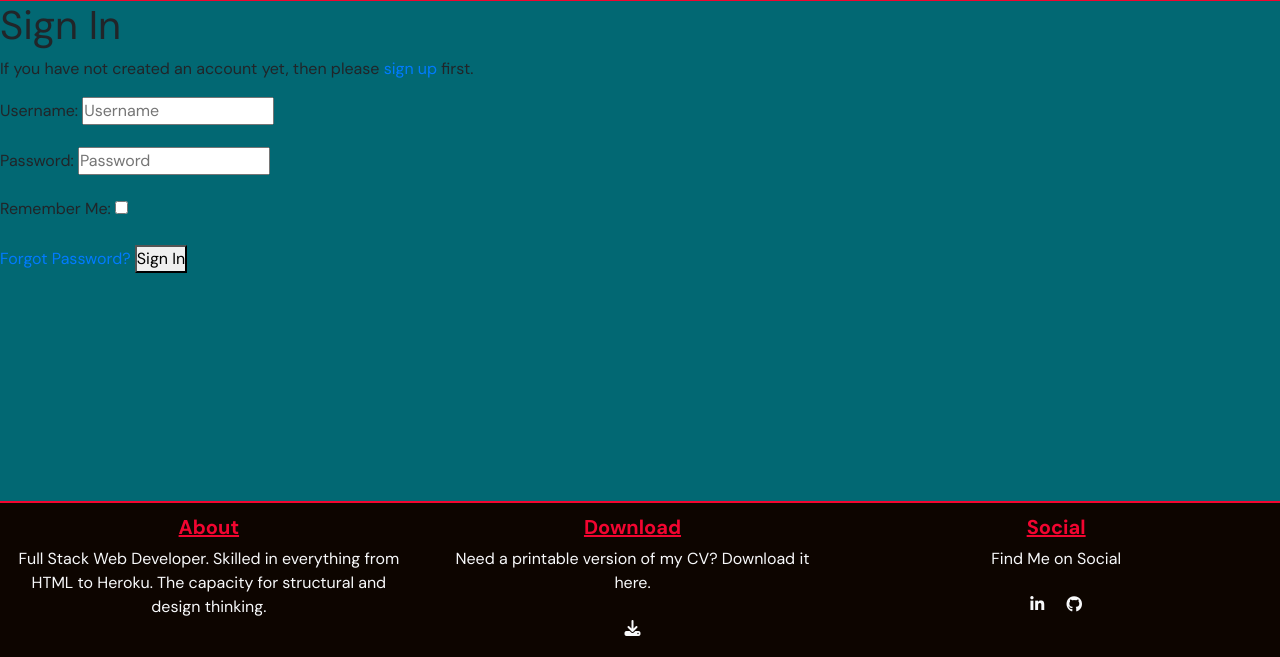
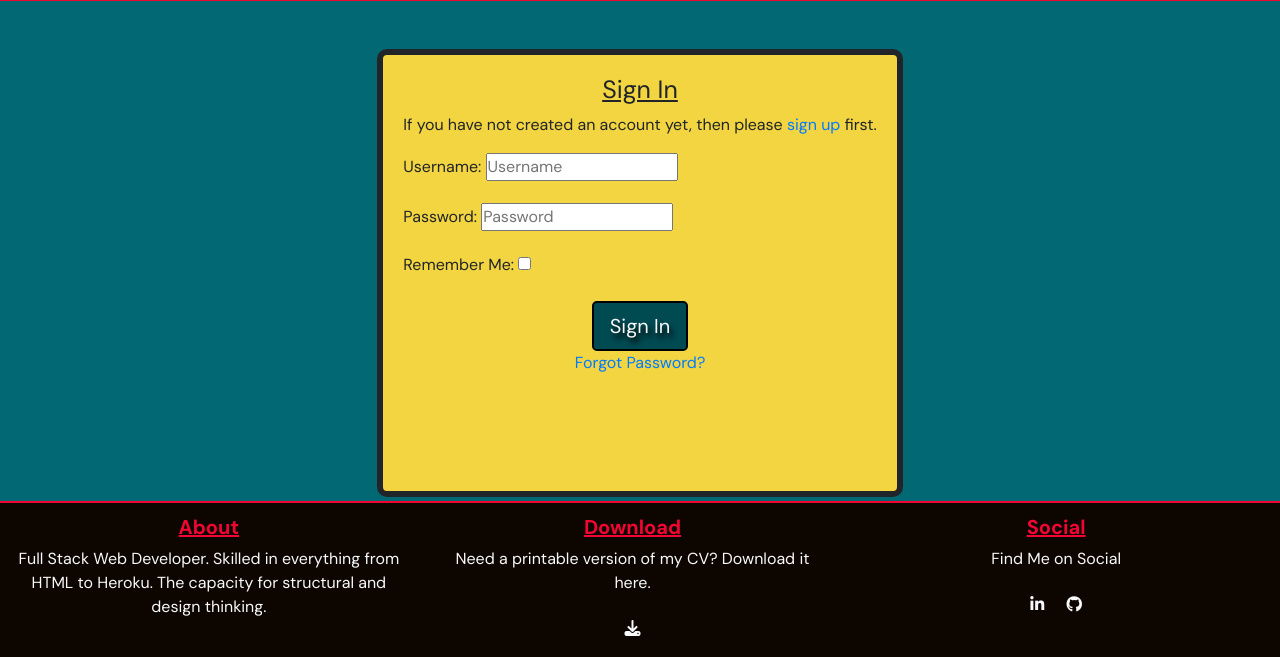
Before and after one commit to dnlbowers/Portfolio-site, a Django app: page /accounts/login/ in a window 1280 px wide. Shown: the part 143-800 px from the top of the page. Run offline with Django 3.2, Linux system fonts and the light colour scheme; some libraries are stand-ins or nearby versions.

Commit message:
give allauth templates basic styling

```diff
--- a/static/css/base.css
+++ b/static/css/base.css
@@ -78,8 +78,6 @@
     background-color: #F2D541;
     border: 6px solid;
     border-radius: 10px;
-    /* margin: 2%; */
-    height: auto;
     padding: 20px;
 }
 
@@ -95,7 +93,7 @@
     background-color: #F20530 !important;
 }
 
-#index-Portfolio-btn {
+.green-btn {
     border: 2px solid #000;
     background-color: #004a52;
     margin: 0 auto;
--- a/templates/allauth/account/login.html
+++ b/templates/allauth/account/login.html
@@ -7,7 +7,9 @@
 
 {% block content %}
 
-<h1>{% trans "Sign In" %}</h1>
+<main class="d-flex justify-content-center">
+  <div class="content-index mx-3 my-5 h-100">
+    <h1 class="text-center">{% trans "Sign In" %}</h1>
 
     {% get_providers as socialaccount_providers %}
 
@@ -39,8 +41,11 @@ for a {{ site_name }} account and sign in below:{% endblocktrans %}</p>
       {% if redirect_field_value %}
       <input type="hidden" name="{{ redirect_field_name }}" value="{{ redirect_field_value }}" />
       {% endif %}
-  <a class="button secondaryAction" href="{% url 'account_reset_password' %}">{% trans "Forgot Password?" %}</a>
-  <button class="primaryAction" type="submit">{% trans "Sign In" %}</button>
+      <div class="text-center">
+        <button class="primaryAction btn btn-lg green-btn text-light" type="submit">{% trans "Sign In" %}</button>
+      </div>
+      <a class="button secondaryAction d-block text-center" href="{% url 'account_reset_password' %}">{% trans "Forgot Password?" %}</a>
     </form>
-
+  </div>
+</main>
 {% endblock %}
--- a/templates/includes/components/navbar.html
+++ b/templates/includes/components/navbar.html
@@ -43,7 +43,7 @@
               <a class="dropdown-item text-light font-weight-bolder drop-bg-2" href="#">Account</a>
               <div class="dropdown-divider"></div>
               <a class="dropdown-item text-light font-weight-bolder drop-bg-3" href="{% url 'account_logout' %}">
-                  GitHub
+                  Log Out
               </a>
             {% else %}
               <a class="dropdown-item text-light font-weight-bolder drop-bg-1" href="{% url 'account_signup' %}">Register</a>
--- a/templates/includes/layout/head.html
+++ b/templates/includes/layout/head.html
@@ -10,7 +10,7 @@
 {% endblock %}
 
 {% block corecss %}
-    <link rel="stylesheet" href="https://stackpath.bootstrapcdn.com/bootstrap/4.4.1/css/bootstrap.min.css" integrity="sha384-Vkoo8x4CGsO3+Hhxv8T/Q5PaXtkKtu6ug5TOeNV6gBiFeWPGFN9MuhOf23Q9Ifjh" crossorigin="anonymous">
+    <link rel="stylesheet" href="https://cdn.jsdelivr.net/npm/bootstrap@4.6.1/dist/css/bootstrap.min.css" integrity="sha384-zCbKRCUGaJDkqS1kPbPd7TveP5iyJE0EjAuZQTgFLD2ylzuqKfdKlfG/eSrtxUkn" crossorigin="anonymous">
     <link rel="stylesheet" href="https://fonts.googleapis.com/css2?family=DM+Sans:wght@400;700&display=swap">
     <link rel="stylesheet" href="{% static 'css/base.css' %}">
 {% endblock %}
@@ -22,7 +22,6 @@
     <script src="https://kit.fontawesome.com/328aade986.js" crossorigin="anonymous"></script>
     <script src="https://cdn.jsdelivr.net/npm/jquery@3.5.1/dist/jquery.slim.min.js" integrity="sha384-DfXdz2htPH0lsSSs5nCTpuj/zy4C+OGpamoFVy38MVBnE+IbbVYUew+OrCXaRkfj" crossorigin="anonymous"></script>
     <script src="https://cdn.jsdelivr.net/npm/bootstrap@4.6.1/dist/js/bootstrap.bundle.min.js" integrity="sha384-fQybjgWLrvvRgtW6bFlB7jaZrFsaBXjsOMm/tB9LTS58ONXgqbR9W8oWht/amnpF" crossorigin="anonymous"></script>
-
     <!-- Stripe -->
     <script src="https://js.stripe.com/v3/"></script>
 {% endblock %}
```
Also changed, not shown: home/templates/home/index.html (+5 -5 lines), templates/allauth/account/logout.html (+8 -2 lines), templates/allauth/account/signup.html (+9 -3 lines), README.md, db.sqlite3. Lines whose indentation alone changed are shown as unchanged.
